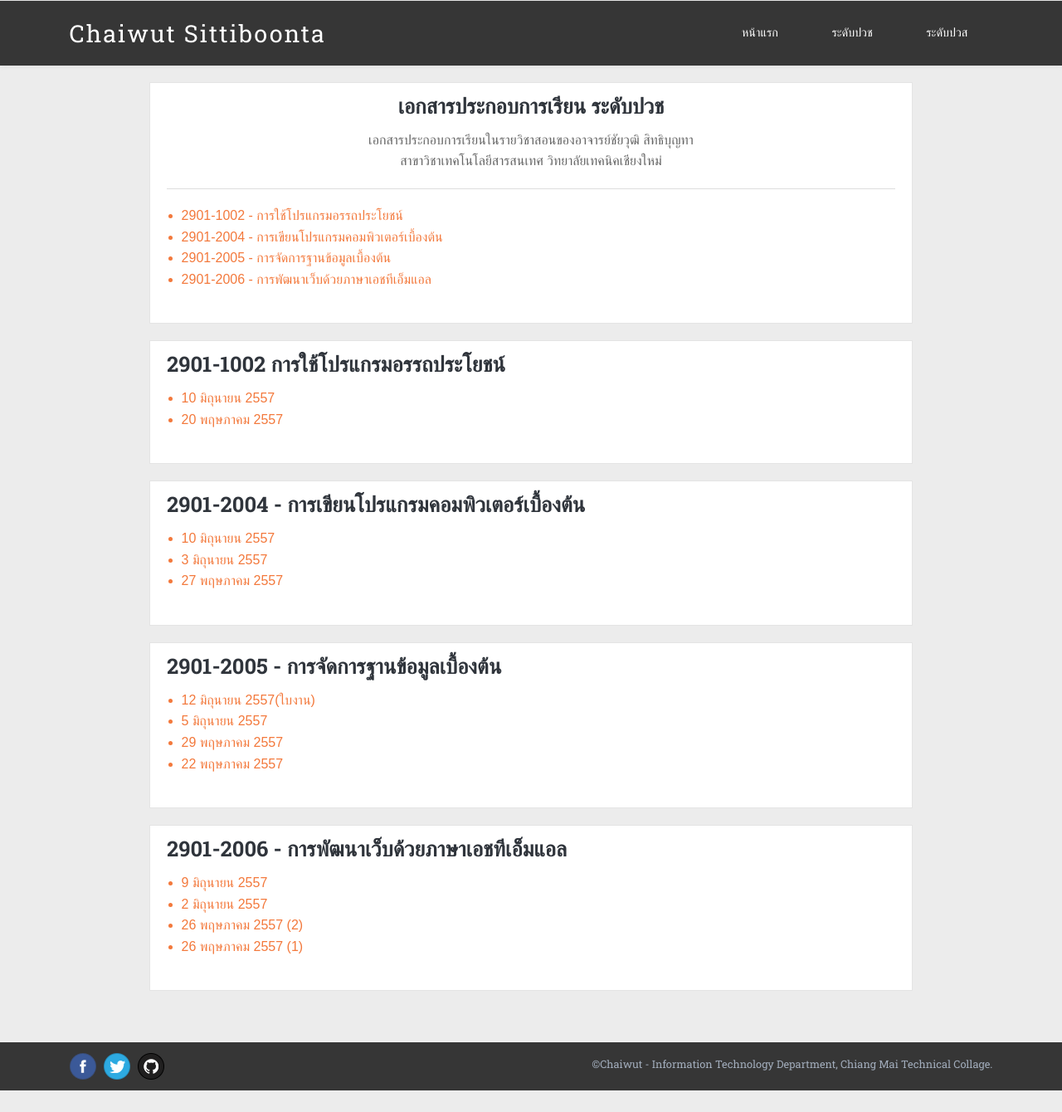
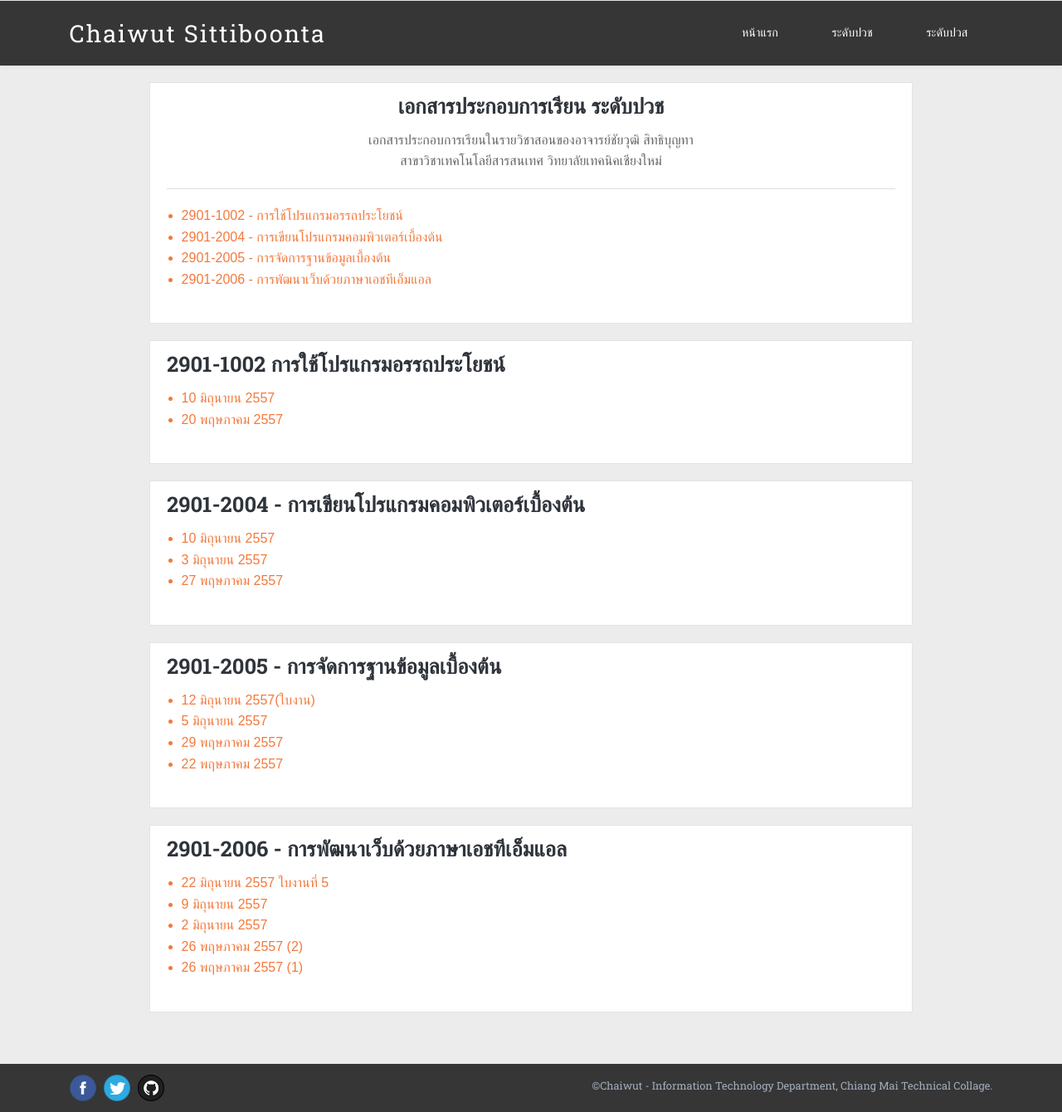
Before and after one commit to ichaiwut/ichaiwut.github.io, a Jekyll site: the page built from slides/diploma.html, in a window 1280 px wide. Shown: the whole page at 83% size. Built offline with Jekyll 4.4.1, drawn with Linux system fonts in a browser that asks for light colours; Markdown is read by kramdown in place of the engine named in the settings; before the commit the page ends 1314 px from its top, so only the background shows below that.

Commit message:
Added Slide

```diff
--- a/slides/diploma.html
+++ b/slides/diploma.html
@@ -61,6 +61,10 @@ pagename: Slide
 			<div class="post-list-container slide-con" id="html-dev">
 				<h2>2901-2006 - การพัฒนาเว็บด้วยภาษาเอชทีเอ็มแอล</h2>
 				<ul>
+					<li>
+						<a href="https://www.dropbox.com/s/a2f4oasodpkvk4n/2901-2006_22-06-14.pdf" target="_blank">22 มิถุนายน 2557</a>
+						<a href="https://www.dropbox.com/s/ia1ezx4smdx2a4l/%E0%B9%83%E0%B8%9A%E0%B8%87%E0%B8%B2%E0%B8%99%E0%B8%97%E0%B8%B5%E0%B9%88%205.pdf" target="_blank">ใบงานที่ 5</a>
+					</li>
 					<li><a href="http://ichaiwut.me/slides/1.pdf" target="_blank">9 มิถุนายน 2557</a></li>
 					<li><a href="https://www.dropbox.com/s/g9httyvdhe14ael/2901-2006_2-06-14.pdf" target="_blank">2 มิถุนายน 2557</a></li>
 					<li><a href="https://www.dropbox.com/s/7gilgyveloy41cq/2901-2006_26-05-14_2.pdf" target="_blank">26 พฤษภาคม 2557 (2)</a></li>
```
